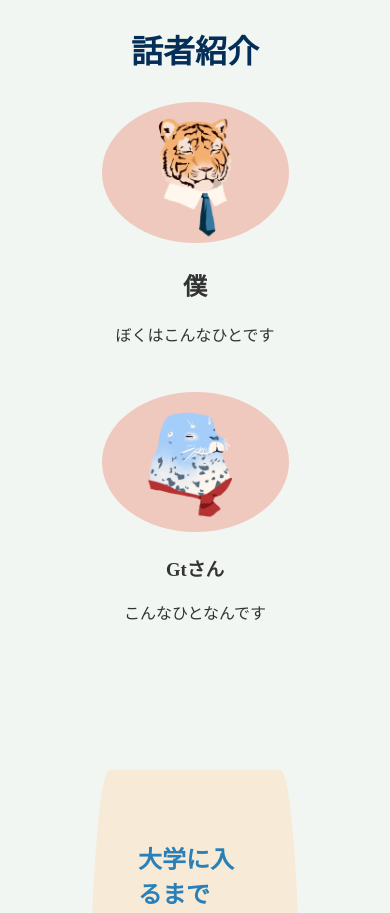
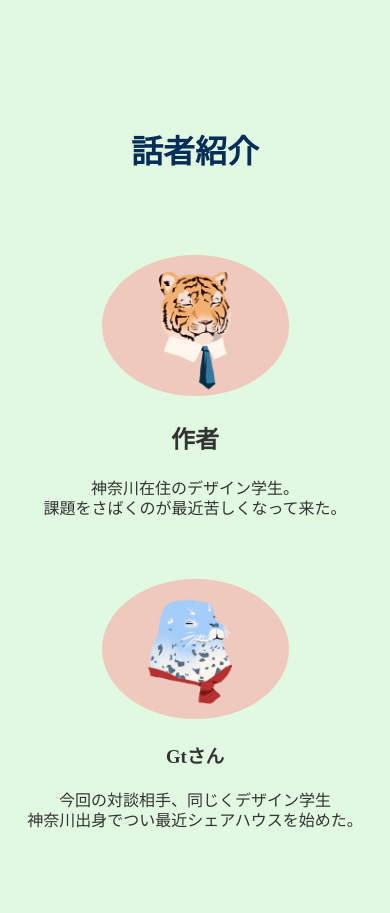
Before and after one commit to k-james1/interview.goto, a plain HTML site: page index.html in a window 390 px wide. Shown: the part 1100-2013 px from the top of the page. Drawn offline with nearby package versions, Linux system fonts and the light colour scheme; a web font is replaced by a local one.

Commit message:
add
content

```diff
--- a/functions.js
+++ b/functions.js
@@ -22,6 +22,9 @@ gsap.to(slides, {
 });
 
 
+
+
+
 // .chapterクラスを持つ要素をすべて取得
 const chapters = document.querySelectorAll('.chapter');
 
@@ -44,3 +47,14 @@ chapters.forEach((chapter) => {
     }
   );
 });
+
+gsap.to(".marker", {
+  scrollTrigger: {
+    trigger: ".marker", // アニメーションが始まるトリガーとなる要素
+    start: "top 80%", // アニメーションが始まる位置
+    toggleClass: {
+      targets: ".marker", // クラスを切り替える対象の要素
+      className: "active", // クラス名 "active" を付け外し
+    },
+  },
+})
--- a/index.html
+++ b/index.html
@@ -32,18 +32,20 @@
        </div>
     </div>
     <div class="container-washa">
-        <h1>話者紹介</h1>
+        <h1 class="marker">話者紹介</h1>
       <ul>
         <li>
          <img src="goto-icon2.jpg"/>
-         <h2>僕</h2>
-         <p>ぼくはこんなひとです</p>
+         <h2>作者</h2>
+         <p>神奈川在住のデザイン学生。</p>
+         <p>課題をさばくのが最近苦しくなって来た。</p>
         </li>
 
         <li>
          <img src="goto-icon1.jpg"/>
          <h3>Gtさん</h3>
-         <p>こんなひとなんです</p>
+         <p>今回の対談相手、同じくデザイン学生</p>
+         <p>神奈川出身でつい最近シェアハウスを始めた。</p>
         </li>
       </ul>
     </div>
@@ -91,7 +93,7 @@
             <p>
                 そうなんですよね。あんまりこう、専門方向行ってる方の人とね、うん、全く同じスキルしか持ってないみたいなの、寂しい話なので、 いっそのこと、こういうとこの方が楽しいかなって思ったりはしてましたね。
             </p>
-            <img src="goto-gif2.gif" style="display:block; margin:auto;"/>
+            <img src="goto-gif2.gif" style="display:block; margin:auto;margin-top:50px;"/>
         </div>
       </section>
       <section>
@@ -118,7 +120,7 @@
                 夏休み終わりぐらいになんとかして引っ越さなきゃつって頑張って引っ越して、やっと ね、生活ができるようになってきたぐらいなんで。
             </p>
             <p>そういう感じで。だから、その点で言うと、結構大きく生活は俺の場合は変わってるんじゃないかなって。</p>
-            <img src="goto-gif3.gif" style="display:block; margin:auto;"/>
+            <img src="goto-gif3.gif" style="display:block; margin:auto;margin-top:50px;"/>
           </div>
       </section>
       <section>
@@ -143,7 +145,7 @@
             <p>
                 わかんないよね。なんでギリギリのところでね、友達ができてよかったです。私 1人だと何にも無理だった。そうですね。そういうとこが1番変わった部分じゃないですかね。
             </p>
-            <img src="goto-gif4.gif" style="display:block; margin:auto;"/>
+            <img src="goto-gif4.gif" style="display:block; margin:auto;margin-top:50px;"/>
         </div>
       </section>
       <section>
@@ -164,7 +166,7 @@
           <p>ー 意外とバレないもんな。</p>
           <p>ー変わったことと言えばそれぐらいじゃないぐらいですかね。うん。</p>
           <p>他は大して変わってないですね。</p>
-        <img src="goto-gif1.gif" style="display:block; margin:auto;"/>
+        <img src="goto-gif1.gif" style="display:block; margin:auto; margin-top:50px;"/>
       </div>
       </section>
     </div>
--- a/styles.css
+++ b/styles.css
@@ -5,7 +5,7 @@
 body {
   font-family:"kiwi-maru";
     color: #333;
-    background-color: #f2f6f2;
+    background-color: #e1f8e1;
   }
 
   h1 {
@@ -74,7 +74,7 @@ body {
 
   .container-washa{
     max-width: 1440px;
-    margin-top:400px;
+    margin-top:500px;
     justify-content: center;
     text-align:center;
   }
@@ -83,16 +83,40 @@ body {
     justify-content:center;
     gap:15%;
     margin-left:-40px;
-    margin-top:30px;
+    margin-top:80px;
   }
+  .container-washa p{
+    margin-bottom:-20px;
+  }
+  .marker{
+    background-image:linear-gradient(90deg,#9ec5ff,#9ec5ff);
+    background-position:left bottom;
+    background-repeat:no-repeat;
+    background-size:0 5px;
+    padding-bottom:3px;
+    transition: 0.5s;
+  }
+  .marker.active{
+    background-size:100% 5px;
+  }
+
+  /* マーカーが表示された時のスタイル */
+  .marker.active {
+    background-size: 100% .5em; /* 線の横幅を100%にする */
+  }
+
   .container-washa li{
   width:30%;
   list-style:none;
   }
   .container-washa img{
     border-radius:50%;
+    transition-duration:0.3s;
   }
-
+  .container-washa img:hover{
+    transform:scale(1.2);
+    transition-duration:0.3s;
+  }
  .chapter {
     height: 80%;
     padding: 32px;
@@ -101,13 +125,15 @@ body {
     margin-right:60px;
     border-radius:10%;
     padding:100px;
-
   }
 
   .chapter.common {
     background-color: #f7ead6;
   }
 
+  .chapter img{
+    width:80%;
+  }
   .chapter h2 {
     font-size: 32px;
     color: #2980b9;
@@ -155,7 +181,7 @@ body {
   }
   .container-washa li{
     width:100%;
-    margin-bottom:30px;
+    margin-bottom:80px;
   }
   .container-washa img{
     height:50%;
```
